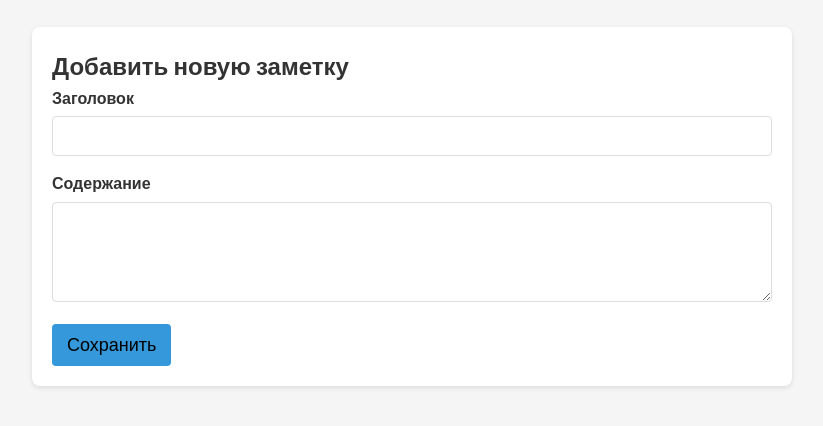
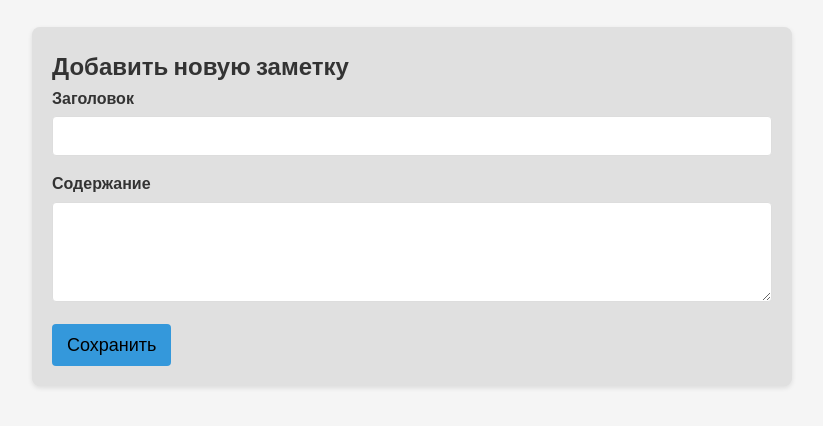
Before and after one commit to solution5007/swag16.github.io, a plain HTML site: page swaggggg.html in a window 1280 px wide. Shown: the part 90-516 px from the top of the page, without its empty margins (228-1051 px from the left). Drawn offline with nearby package versions, Linux system fonts and the light colour scheme; a web font is replaced by a local one.

Commit message:
Update swaggggg.html

```diff
--- a/swaggggg.html
+++ b/swaggggg.html
@@ -46,7 +46,7 @@
         }
 
         .note-form {
-            background: white;
+            background: #e0e0e0;
             padding: 20px;
             border-radius: 8px;
             box-shadow: 0 2px 5px rgba(0,0,0,0.1);
```
